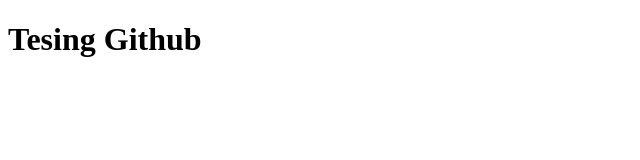
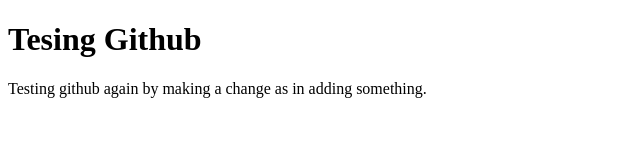
Before and after one commit to Rhea-D/Test123, a plain HTML site: page index.html in a window 1280 px wide. Shown: the whole page, without its empty margins (0-640 px from the left). Drawn offline with Linux system fonts and the light colour scheme.

Commit message:
another change made

```diff
--- a/index.html
+++ b/index.html
@@ -7,5 +7,6 @@
 </head>
 <body>
     <h1>Tesing Github</h1>
+    <p>Testing github again by making a change as in adding something.</p>
 </body>
 </html>
```
